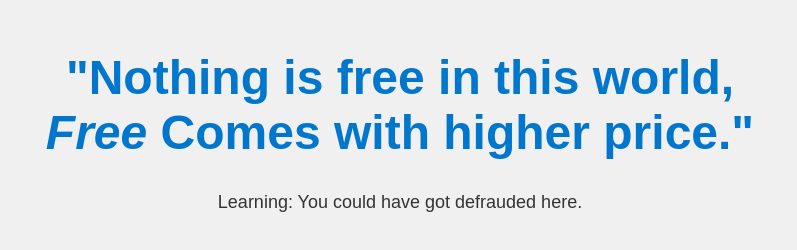
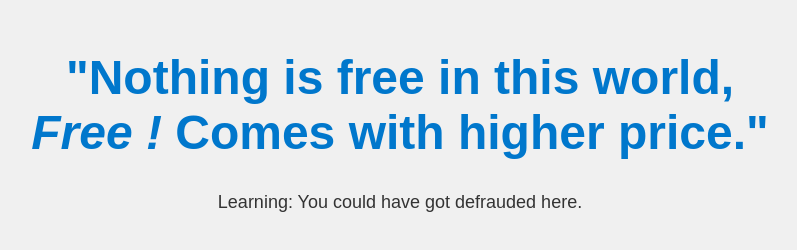
Before and after one commit to mehtachandrashekhar/Finance-literacy-site, a plain HTML site: page snippets/second.html in a window 1280 px wide. Shown: the whole page, without its empty margins (240-1037 px from the left). Drawn offline with Linux system fonts and the light colour scheme.

Commit message:
updated html and css

```diff
--- a/snippets/second.html
+++ b/snippets/second.html
@@ -25,7 +25,7 @@
     </style>
   </head>
   <body>
-    <h1>"Nothing is free in this world,<br> <i>Free</i> Comes with higher price."</h1>
+    <h1>"Nothing is free in this world,<br> <i>Free !</i> Comes with higher price."</h1>
     <p class="normal">Learning: You could have got defrauded here.</p>
   </body>
 </html>
```
